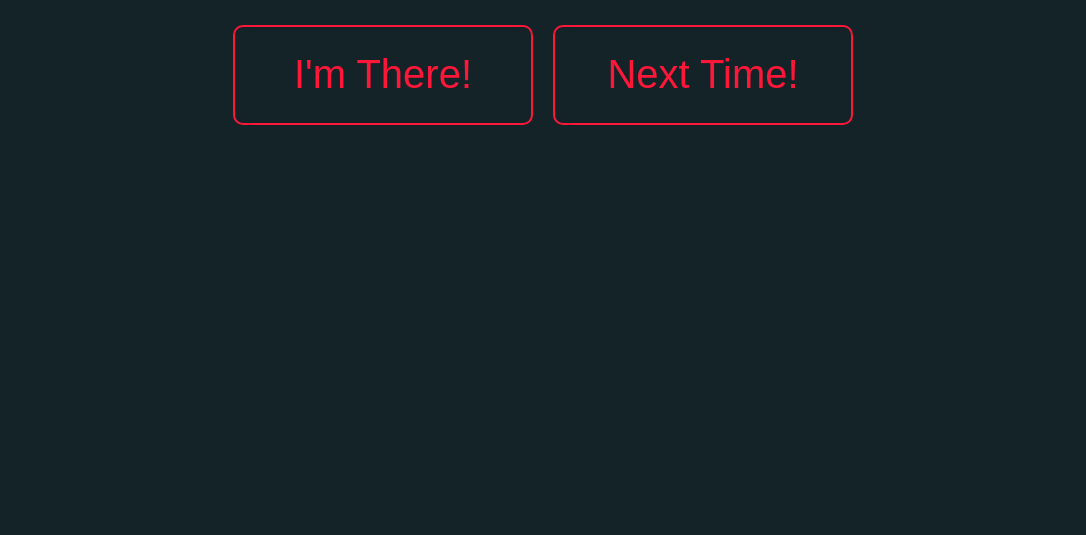
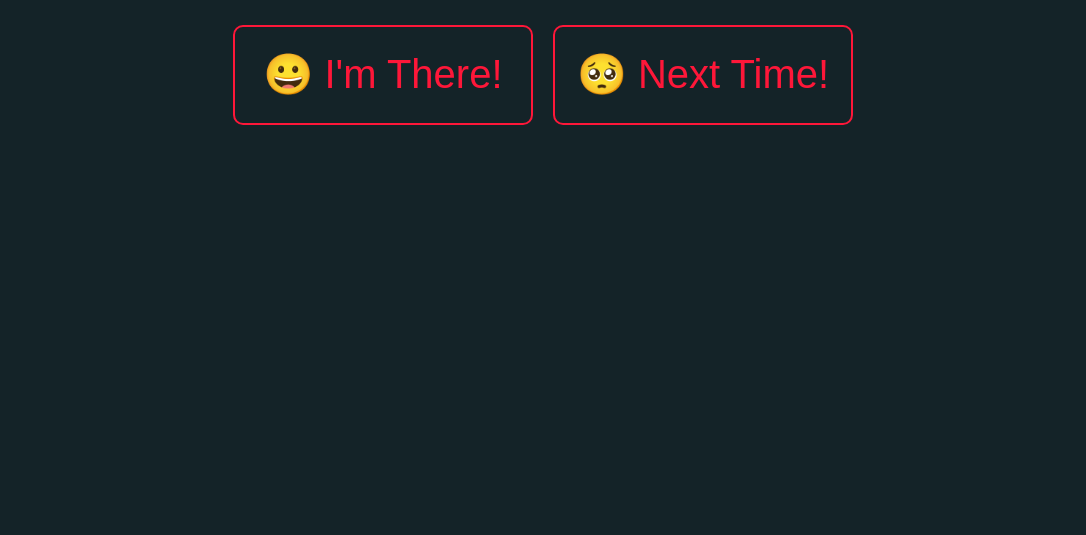
Before and after one commit to SlingShot121/Marlize-21st, a plain HTML site: page RSVP.html in a window 1280 px wide. Shown: the part 265-800 px from the top of the page, without its empty margins (97-1183 px from the left). Drawn offline with nearby package versions, Linux system fonts and the light colour scheme.

Commit message:
Update RSVP.html

```diff
--- a/RSVP.html
+++ b/RSVP.html
@@ -11,8 +11,8 @@
     <div class="container">
       <h1>Marlize's 21st Luau, Will you be joining us?</h1>
       <div class="buttons">
-        <button class="checkmark">I'm There!</button>
-        <button class="cross">Next Time!</button>
+        <button class="checkmark">😀 I'm There!</button>
+        <button class="cross">🥺 Next Time!</button>
       </div>
     </div>
   </body>
```
